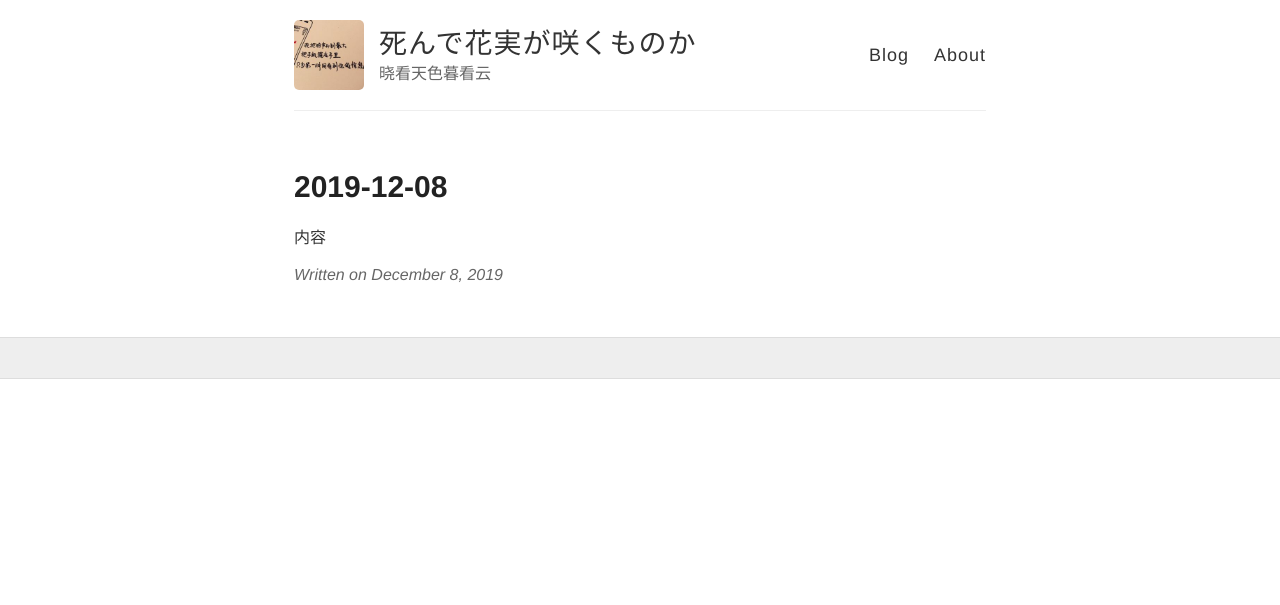
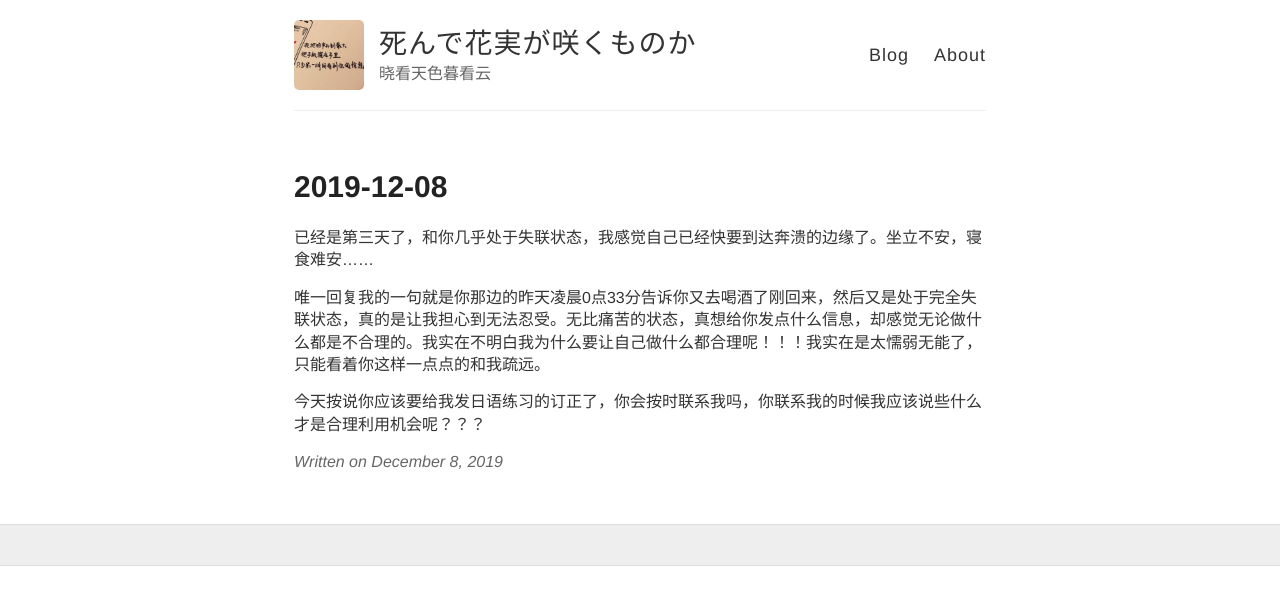
Before and after one commit to wiki650/wiki650.github.io, a Jekyll site: the page built from _posts/2019-12-08-wiki20191208.md, in a window 1280 px wide. Shown: the top 605 px of the page. Built offline with Jekyll 4.4.1, drawn with Linux system fonts in a browser that asks for light colours; comment, search, counter and statistics services are not loaded.

Commit message:
Update 2019-12-08-wiki20191208.md

```diff
--- a/_posts/2019-12-08-wiki20191208.md
+++ b/_posts/2019-12-08-wiki20191208.md
@@ -3,4 +3,8 @@ layout: post
 title: 2019-12-08
 ---
 
-内容
+已经是第三天了，和你几乎处于失联状态，我感觉自己已经快要到达奔溃的边缘了。坐立不安，寝食难安……
+
+唯一回复我的一句就是你那边的昨天凌晨0点33分告诉你又去喝酒了刚回来，然后又是处于完全失联状态，真的是让我担心到无法忍受。无比痛苦的状态，真想给你发点什么信息，却感觉无论做什么都是不合理的。我实在不明白我为什么要让自己做什么都合理呢！！！我实在是太懦弱无能了，只能看着你这样一点点的和我疏远。
+
+今天按说你应该要给我发日语练习的订正了，你会按时联系我吗，你联系我的时候我应该说些什么才是合理利用机会呢？？？
```
